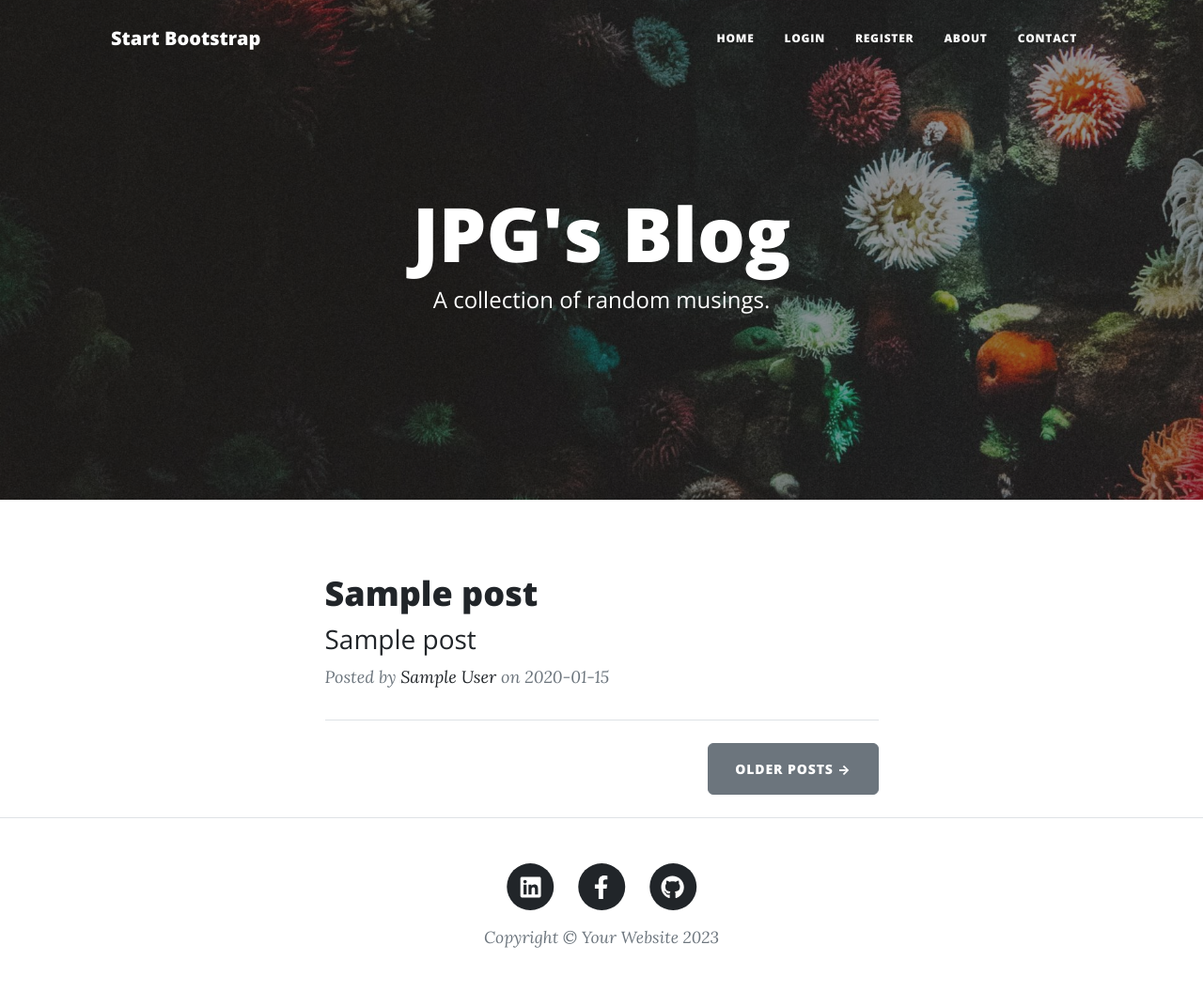
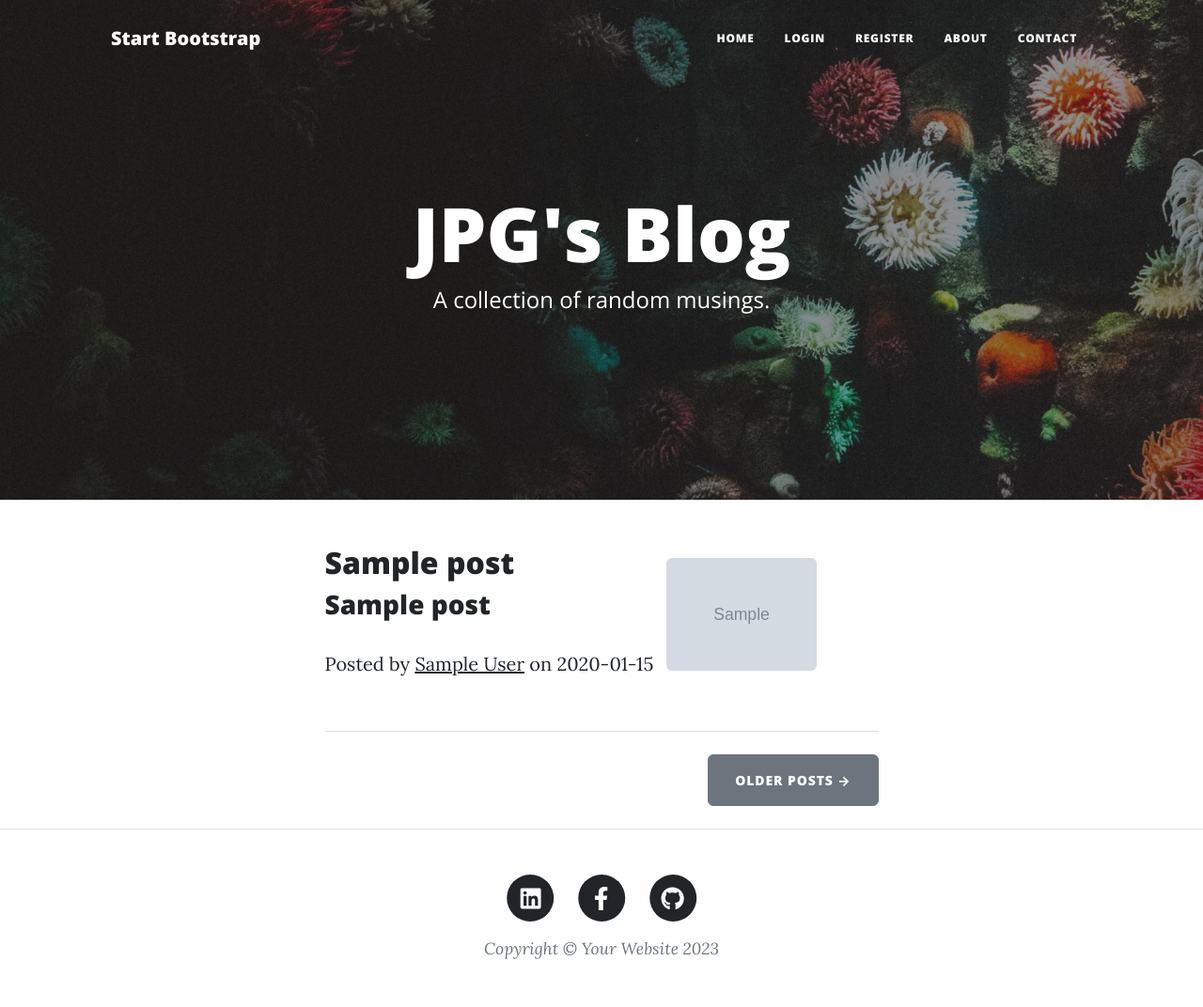
Before and after one commit to juanpsama/Document-Manager-Flask, a Flask app: page / in a window 1280 px wide. Shown: the whole page at 94% size. Before the commit the page ends 1009 px from the top, so only its background shows below. Run offline with Flask 3, Linux system fonts and the light colour scheme; tables that the repository leaves empty hold one stand-in row (values such as "Sample post"); grey boxes marked "Sample" are stand-in pictures; some libraries are stand-ins or nearby versions.

Commit message:
feat: add image to post cards

```diff
--- a/templates/index.html
+++ b/templates/index.html
@@ -22,7 +22,11 @@
     <div class="col-md-10 col-lg-8 col-xl-7">
       <!-- Post preview-->
       {% for post in all_posts %}
+
       <div class="post-preview">
+        <ul class="list-inline">
+
+          <li class="list-inline-item">
             <a href="{{ url_for('show_post', post_id=post.id) }}">
               <h2 class="post-title">{{ post.title }}</h2>
               <h3 class="post-subtitle">{{ post.subtitle }}</h3>
@@ -36,6 +40,14 @@
               <a href="{{url_for('delete_post', post_id=post.id) }}">✘</a>
               {%endif%}
             </p>
+          </li>
+
+          <li class="list-inline-item text-end">
+            <img class="rounded float-end" src="{{post.img_url}}" style="width: 10rem;"></img>
+          </li>
+
+        </ul>
+
         </div>
         <!-- Divider-->
       <hr class="my-4" />
```
Lines whose indentation alone changed are shown as unchanged.
